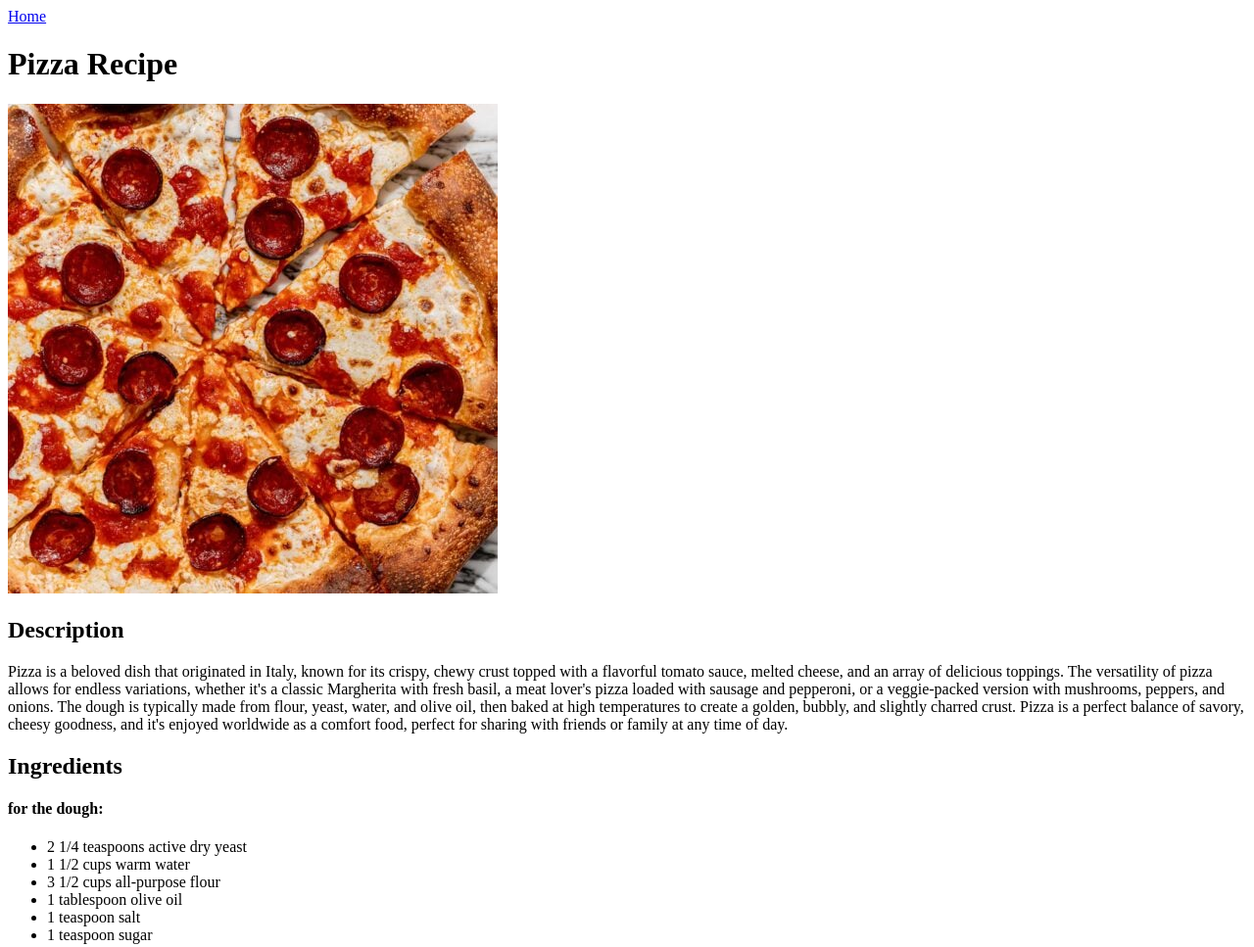
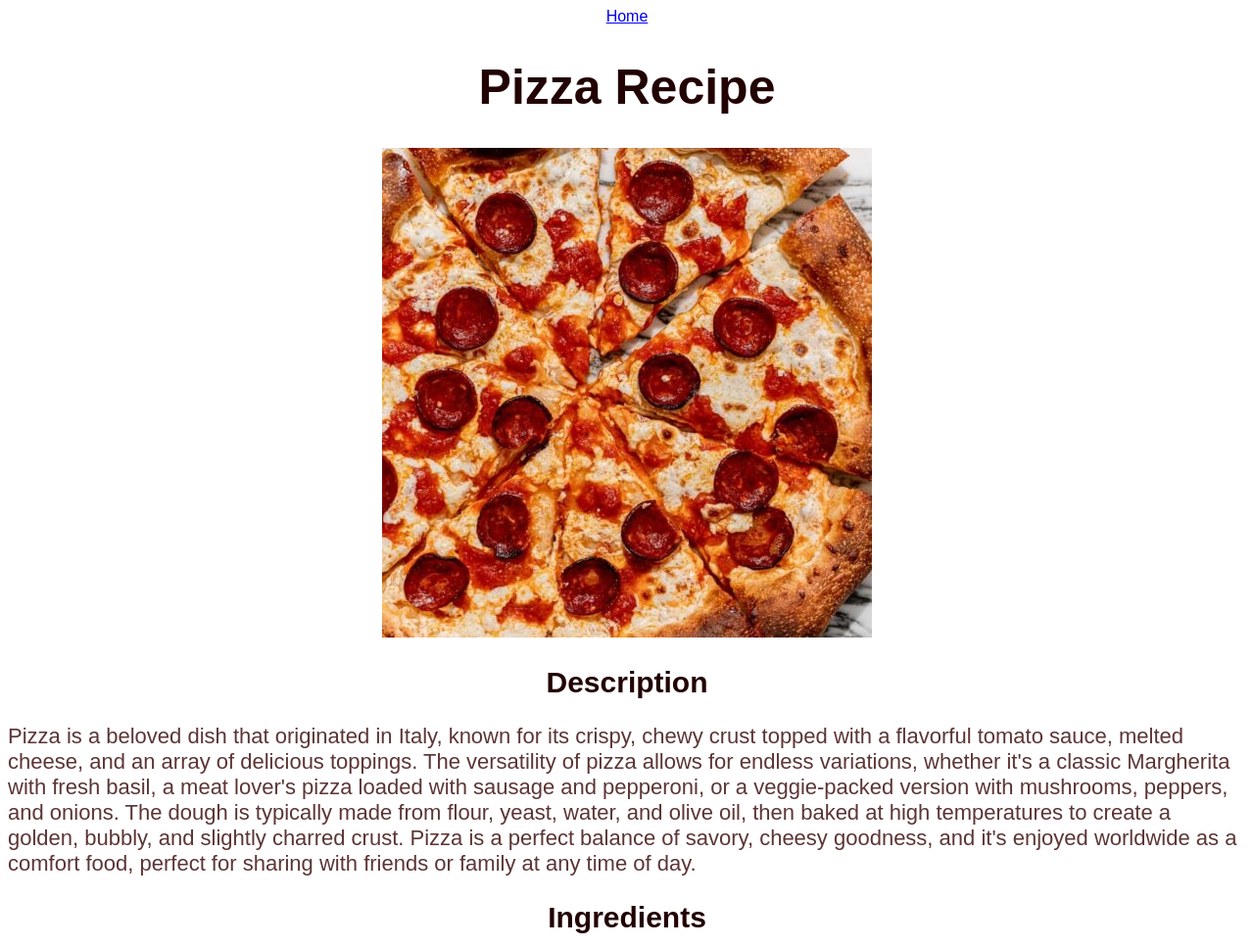
Before and after one commit to cmizchii/odin-recipes, a plain HTML site: page recipes/pizza.html in a window 1280 px wide. Shown: the top 967 px of the page at 98% size. Drawn offline with Linux system fonts and the light colour scheme.

Commit message:
add some css to all pages for better design

```diff
--- /dev/null
+++ b/index.css
@@ -0,0 +1,15 @@
+* {
+  font-family: Arial, Helvetica, sans-serif;
+}
+
+h1 {
+  color: rgb(34, 2, 2);
+  text-align: center;
+  font-size: 50px;
+}
+
+ul {
+  font-size: 25px;
+
+
+}
--- /dev/null
+++ b/recipes/brownie.css
@@ -0,0 +1,22 @@
+* {
+  font-family: Arial, Helvetica, sans-serif;
+  text-align:center;
+}
+
+h1 {
+  color: rgb(34, 2, 2);
+  text-align: center;
+  font-size: 50px;
+}
+
+h2 {
+  color: rgb(34, 2, 2);
+  font-size: 30px;
+  text-align: center;
+}
+
+p , li {
+  color: rgb(92, 53, 53);
+  font-size: 22px;
+  text-align: left;
+}
--- /dev/null
+++ b/recipes/croissant.css
@@ -0,0 +1,22 @@
+* {
+  font-family: Arial, Helvetica, sans-serif;
+  text-align:center;
+}
+
+h1 {
+  color: rgb(34, 2, 2);
+  text-align: center;
+  font-size: 50px;
+}
+
+h2 {
+  color: rgb(34, 2, 2);
+  font-size: 30px;
+  text-align: center;
+}
+
+p , li {
+  color: rgb(92, 53, 53);
+  font-size: 22px;
+  text-align: left;
+}
--- /dev/null
+++ b/recipes/pizza.css
@@ -0,0 +1,33 @@
+* {
+  font-family: Arial, Helvetica, sans-serif;
+  text-align:center;
+}
+
+h1 {
+  color: rgb(34, 2, 2);
+  text-align: center;
+  font-size: 50px;
+}
+
+h2 {
+  color: rgb(34, 2, 2);
+  font-size: 30px;
+  text-align: center;
+}
+
+p , li {
+  color: rgb(92, 53, 53);
+  font-size: 22px;
+  text-align: left;
+}
+
+
+
+
+
+
+h4 {
+  color: rgb(34, 2, 2);
+  font-size: 23px;
+  text-align: left;
+}
--- a/recipes/pizza.html
+++ b/recipes/pizza.html
@@ -4,6 +4,7 @@
   <meta charset="UTF-8">
   <meta name="viewport" content="width=device-width, initial-scale=1.0">
   <title>Pizza</title>
+  <link rel="stylesheet" href="pizza.css">
 </head>
 <body>
   <a href="../index.html">Home</a>
```
Also changed, not shown: index.html (+1 -0 lines), recipes/brownie.html (+1 -0 lines), recipes/croissant.html (+1 -0 lines).
